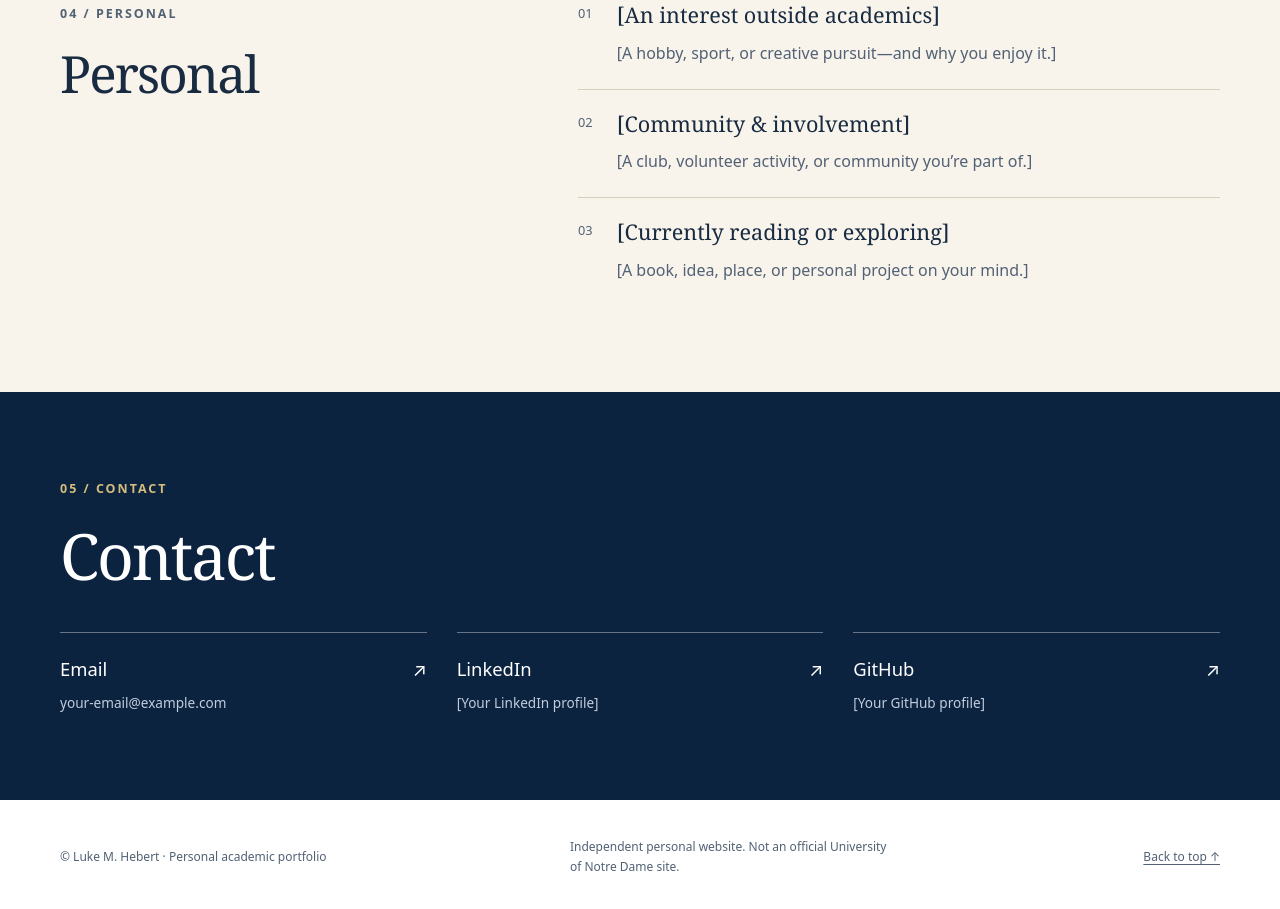
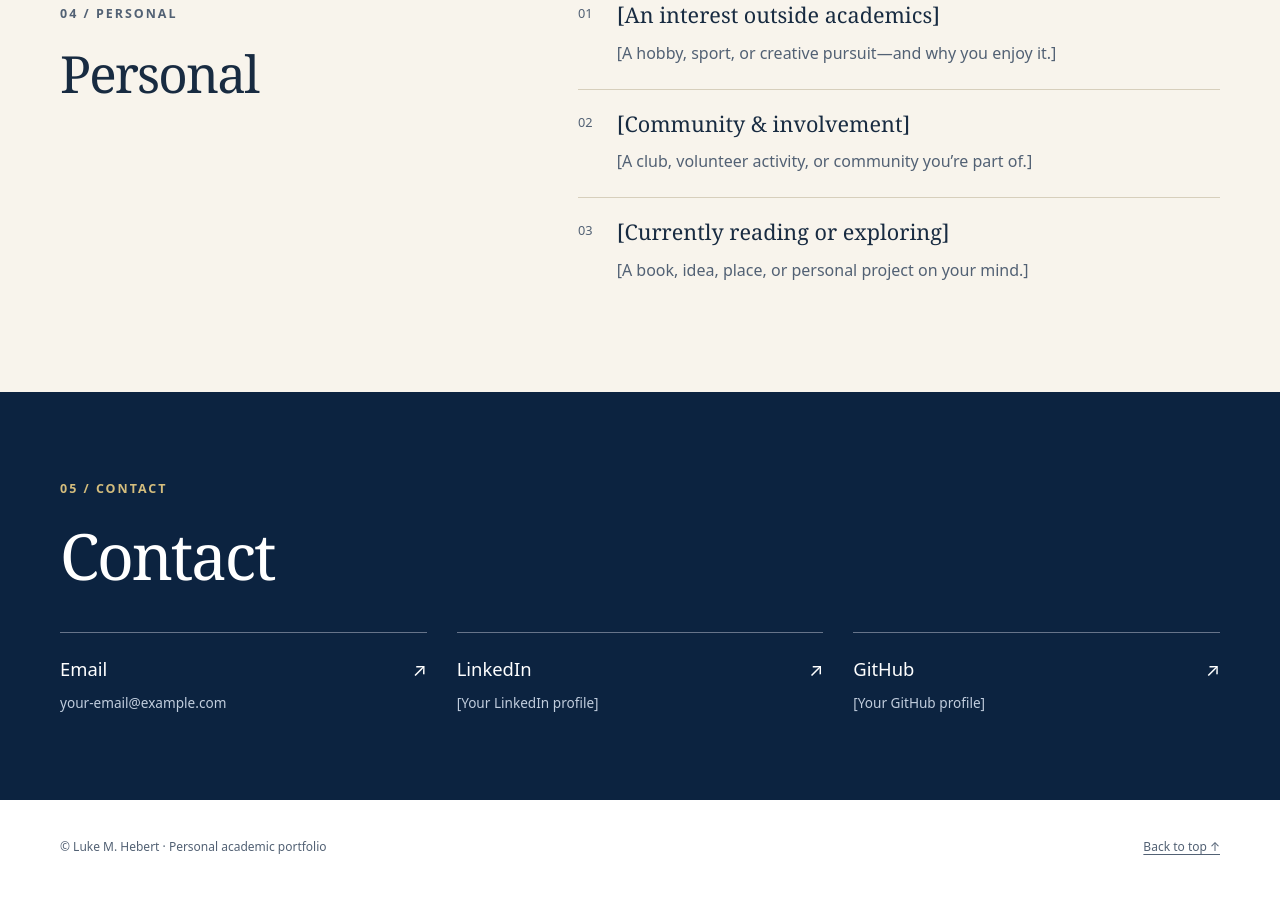
Before and after one commit to hebertmluke/hebertmluke.github.io, a plain HTML site: page index.html in a window 1280 px wide. Shown: the part 2877-3786 px from the top of the page. Drawn offline with Linux system fonts and the light colour scheme.

Commit message:
Update footer content in index.html
Removed the note about the website not being official.

```diff
--- a/index.html
+++ b/index.html
@@ -64,6 +64,6 @@
 
     <section class="contact-section" id="contact" aria-labelledby="contact-title"><div class="container section"><p class="eyebrow">05 / Contact</p><h2 id="contact-title">Contact</h2><div class="contact-links"><a href="mailto:your-email@example.com">Email <span aria-hidden="true">↗</span><span class="contact-detail">your-email@example.com</span></a><a href="https://www.linkedin.com/in/YOUR-LINKEDIN-USERNAME/">LinkedIn <span aria-hidden="true">↗</span><span class="contact-detail">[Your LinkedIn profile]</span></a><a href="https://github.com/YOUR-GITHUB-USERNAME">GitHub <span aria-hidden="true">↗</span><span class="contact-detail">[Your GitHub profile]</span></a></div></div></section>
   </main>
-  <footer class="container footer"><p>© Luke M. Hebert · Personal academic portfolio</p><p>Independent personal website. Not an official University of Notre Dame site.</p><a href="#home">Back to top ↑</a></footer>
+  <footer class="container footer"><p>© Luke M. Hebert · Personal academic portfolio</p><a href="#home">Back to top ↑</a></footer>
 </body>
 </html>
```
